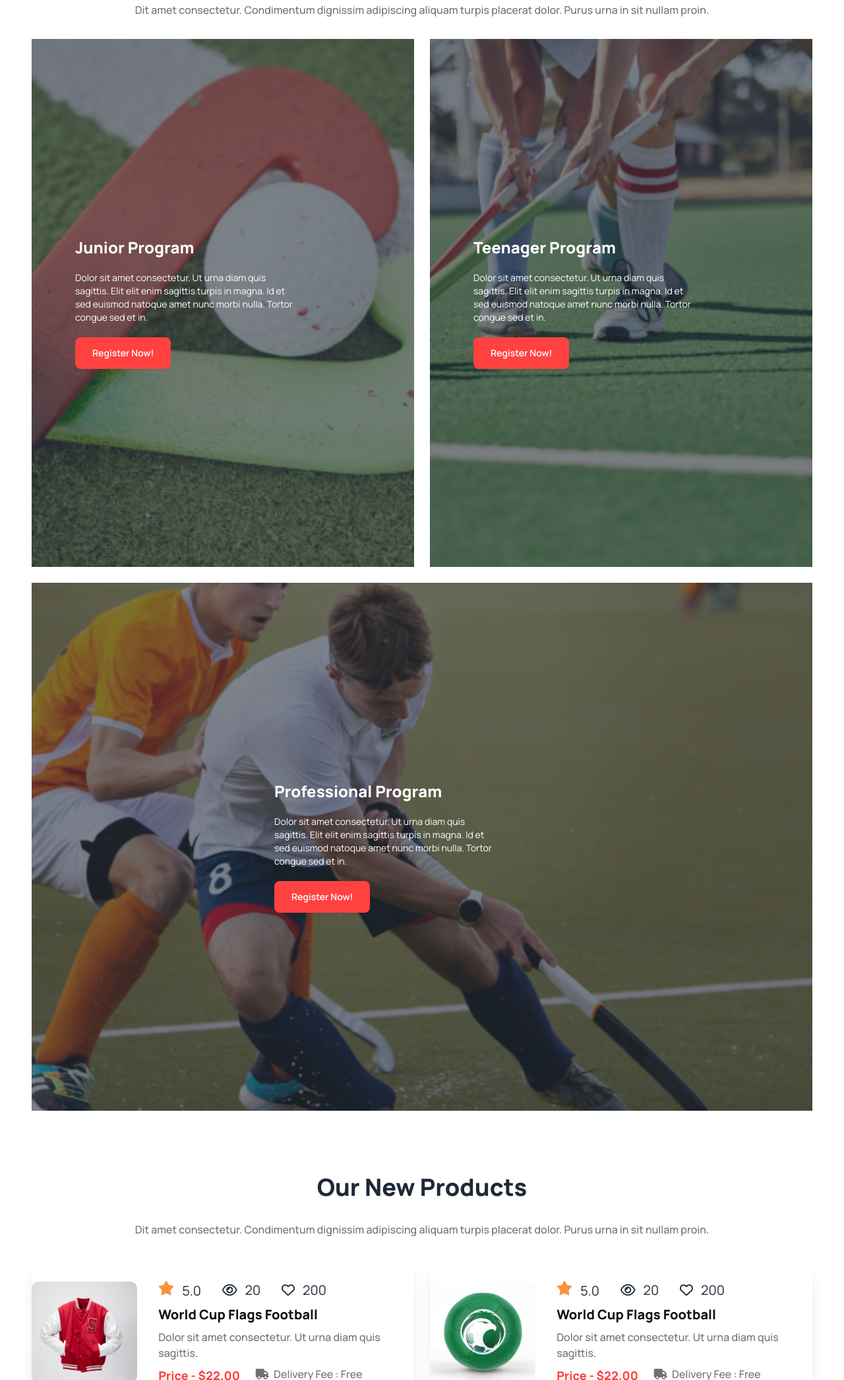
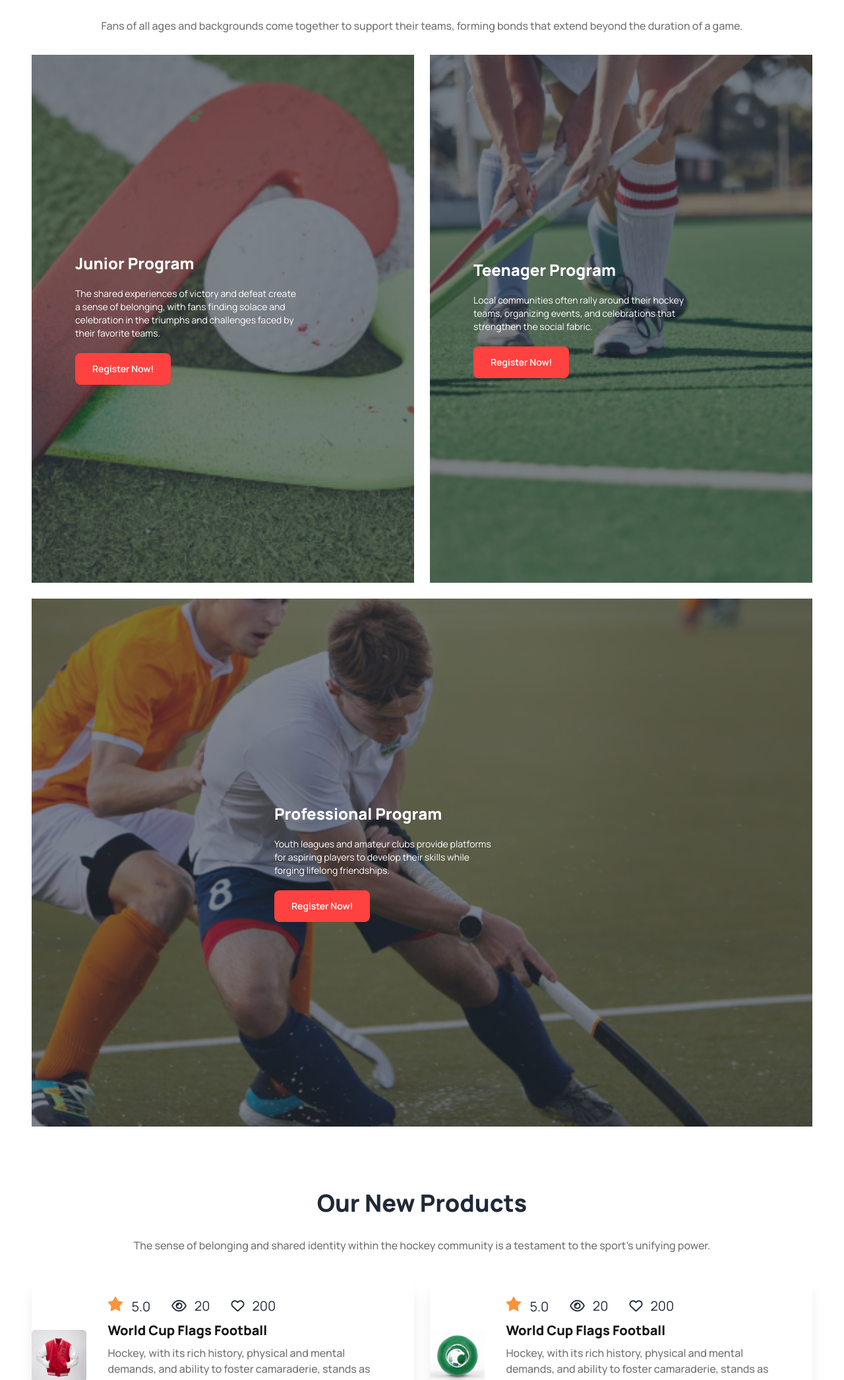
Before and after one commit to Nurunnabi87/hokeys, a plain HTML site: page index.html in a window 1280 px wide. Shown: the part 1683-3774 px from the top of the page at 66% size. Drawn offline with nearby package versions, Linux system fonts and the light colour scheme.

Commit message:
text updated

```diff
--- a/index.html
+++ b/index.html
@@ -135,8 +135,8 @@
             Professional Hockeys Club
           </h3>
           <p class="font-medium text-[#13131899] leading-6">
-            Dit amet consectetur. Condimentum dignissim adipiscing aliquam
-            turpis placerat dolor. Purus urna in sit nullam proin.
+            However, it was in Canada during the 19th century that the modern
+            version of ice hockey began to take shape.
           </p>
           <div class="flex flex-col lg:flex-row gap-6 lg:gap-4 justify-between">
             <div class="space-y-4">
@@ -151,7 +151,7 @@
                 Prayer Facility
               </h4>
               <p class="text-sm text-[#13131899] leading-6">
-                Amet consectetur. Condimentum dignissim adipiscing.
+                However, the mental aspect of the game is equally crucial.
               </p>
             </div>
             <div class="space-y-4">
@@ -181,7 +181,9 @@
                 Senior Player
               </h4>
               <p class="text-sm text-[#13131899] leading-6">
-                Amet consectetur. Condimentum dignissim adipiscing.
+                This combination of physical and mental challenges elevates
+                hockey to a level of complexity that attracts players and fans
+                alike.
               </p>
             </div>
             <div class="space-y-4">
@@ -196,7 +198,8 @@
                 Training Ground
               </h4>
               <p class="text-sm text-[#13131899] leading-6">
-                Amet consectetur. Condimentum dignissim adipiscing.
+                Beyond the ice rink, hockey fosters a sense of community and
+                camaraderie that is unparalleled.
               </p>
             </div>
           </div>
@@ -210,8 +213,8 @@
             Program Sections
           </h3>
           <p class="text-[#13131899] font-medium leading-6">
-            Dit amet consectetur. Condimentum dignissim adipiscing aliquam
-            turpis placerat dolor. Purus urna in sit nullam proin.
+            Fans of all ages and backgrounds come together to support their
+            teams, forming bonds that extend beyond the duration of a game.
           </p>
           <div class="grid grid-cols-1 lg:grid-cols-2 gap-6">
             <div
@@ -225,9 +228,9 @@
                     Junior Program
                   </h1>
                   <p class="mb-5 text-sm text-[#FFF] w-3/4">
-                    Dolor sit amet consectetur. Ut urna diam quis sagittis. Elit
-                    elit enim sagittis turpis in magna. Id et sed euismod
-                    natoque amet nunc morbi nulla. Tortor congue sed et in.
+                    The shared experiences of victory and defeat create a sense
+                    of belonging, with fans finding solace and celebration in
+                    the triumphs and challenges faced by their favorite teams.
                   </p>
                   <button
                     class="btn btn-error bg-[#FF4240] border-2 border-solid border-[#FF4240] px-6 py-3 text-[#FFF]"
@@ -248,9 +251,9 @@
                     Teenager Program
                   </h1>
                   <p class="mb-5 text-sm text-[#FFF] w-3/4">
-                    Dolor sit amet consectetur. Ut urna diam quis sagittis. Elit
-                    elit enim sagittis turpis in magna. Id et sed euismod
-                    natoque amet nunc morbi nulla. Tortor congue sed et in.
+                    Local communities often rally around their hockey teams,
+                    organizing events, and celebrations that strengthen the
+                    social fabric.
                   </p>
                   <button
                     class="btn btn-error bg-[#FF4240] border-2 border-solid border-[#FF4240] px-6 py-3 text-[#FFF]"
@@ -271,9 +274,9 @@
                     Professional Program
                   </h1>
                   <p class="mb-5 text-sm text-[#FFF] w-3/4">
-                    Dolor sit amet consectetur. Ut urna diam quis sagittis. Elit
-                    elit enim sagittis turpis in magna. Id et sed euismod
-                    natoque amet nunc morbi nulla. Tortor congue sed et in.
+                    Youth leagues and amateur clubs provide platforms for
+                    aspiring players to develop their skills while forging
+                    lifelong friendships.
                   </p>
                   <button
                     class="btn btn-error bg-[#FF4240] border-2 border-solid border-[#FF4240] px-6 py-3 text-[#FFF]"
@@ -292,8 +295,8 @@
         >
           <h3 class="text-xl lg:text-4xl font-extrabold">Our New Products</h3>
           <p class="text-[#13131899] font-medium leading-6">
-            Dit amet consectetur. Condimentum dignissim adipiscing aliquam
-            turpis placerat dolor. Purus urna in sit nullam proin.
+            The sense of belonging and shared identity within the hockey
+            community is a testament to the sport's unifying power.
           </p>
           <div class="flex gap-6">
             <div class="card w-1/2 card-side bg-base-100 shadow-xl">
@@ -325,7 +328,9 @@
                   World Cup Flags Football
                 </h2>
                 <p class="text-[#13131899] font-medium leading-6 text-start">
-                  Dolor sit amet consectetur. Ut urna diam quis sagittis.
+                  Hockey, with its rich history, physical and mental demands,
+                  and ability to foster camaraderie, stands as more than just a
+                  sport.
                 </p>
                 <div class="card-actions">
                   <div class="flex gap-6">
@@ -369,7 +374,9 @@
                   World Cup Flags Football
                 </h2>
                 <p class="text-[#13131899] font-medium leading-6 text-start">
-                  Dolor sit amet consectetur. Ut urna diam quis sagittis.
+                  Hockey, with its rich history, physical and mental demands,
+                  and ability to foster camaraderie, stands as more than just a
+                  sport.
                 </p>
                 <div class="card-actions">
                   <div class="flex gap-6">
@@ -415,7 +422,9 @@
                   World Cup Flags Football
                 </h2>
                 <p class="text-[#13131899] font-medium leading-6 text-start">
-                  Dolor sit amet consectetur. Ut urna diam quis sagittis.
+                  Hockey, with its rich history, physical and mental demands,
+                  and ability to foster camaraderie, stands as more than just a
+                  sport.
                 </p>
                 <div class="card-actions">
                   <div class="flex gap-6">
@@ -459,7 +468,9 @@
                   World Cup Flags Football
                 </h2>
                 <p class="text-[#13131899] font-medium leading-6 text-start">
-                  Dolor sit amet consectetur. Ut urna diam quis sagittis.
+                  Hockey, with its rich history, physical and mental demands,
+                  and ability to foster camaraderie, stands as more than just a
+                  sport.
                 </p>
                 <div class="card-actions">
                   <div class="flex gap-6">
@@ -505,7 +516,9 @@
                   World Cup Flags Football
                 </h2>
                 <p class="text-[#13131899] font-medium leading-6 text-start">
-                  Dolor sit amet consectetur. Ut urna diam quis sagittis.
+                  Hockey, with its rich history, physical and mental demands,
+                  and ability to foster camaraderie, stands as more than just a
+                  sport.
                 </p>
                 <div class="card-actions">
                   <div class="flex gap-6">
@@ -549,7 +562,9 @@
                   World Cup Flags Football
                 </h2>
                 <p class="text-[#13131899] font-medium leading-6 text-start">
-                  Dolor sit amet consectetur. Ut urna diam quis sagittis.
+                  Hockey, with its rich history, physical and mental demands,
+                  and ability to foster camaraderie, stands as more than just a
+                  sport.
                 </p>
                 <div class="card-actions">
                   <div class="flex gap-6">
@@ -575,8 +590,10 @@
             Clients Question
           </h3>
           <p class="text-[#13131899] font-medium leading-6">
-            Dit amet consectetur. Condimentum dignissim adipiscing aliquam
-            turpis placerat dolor. Purus urna in sit nullam proin.
+            Whether played on the icy expanses of northern lakes or the inline
+            surfaces of urban arenas, hockey has the power to bring people
+            together, transcending linguistic, cultural, and geographic
+            barriers.
           </p>
           <div class="flex gap-6">
             <img src="images/11.png" alt="" />
@@ -588,8 +605,10 @@
                 </div>
                 <div class="collapse-content">
                   <p class="text-[#13131899] font-medium leading-6">
-                    Dolor sit amet consectetur. Ut urna diam quis sagittis. Elit
-                    elit enim sagittis turpis in magna.
+                    Whether played on the icy expanses of northern lakes or the
+                    inline surfaces of urban arenas, hockey has the power to
+                    bring people together, transcending linguistic, cultural,
+                    and geographic barriers
                   </p>
                 </div>
               </div>
@@ -648,8 +667,9 @@
         >
           <h3 class="text-[#131318] text-4xl font-extrabold">Get In Touch</h3>
           <p class="text-[#13131899] font-medium leading-6">
-            Dit amet consectetur. Condimentum dignissim adipiscing aliquam
-            turpis placerat dolor. Purus urna in sit nullam proin.
+            As the puck glides across the ice, it carries with it the spirit of
+            teamwork, resilience, and the enduring bond that makes hockey a
+            truly unifying force in the world of sport.
           </p>
           <div class="flex gap-12">
             <div class="flex gap-6 flex-col">
@@ -777,9 +797,10 @@ Write your message
       <aside class="space-y-2">
         <h3 class="text-[#fff] text-3xl font-extrabold">Get In Touch</h3>
         <p>
-          Dit amet consectetur. Condimentum <br />
-          adipiscing aliquam turpis placerat dolor. Purus <br />
-          urna in sit nullam proin.
+          As the puck glides across the ice, <br />
+          it carries with it the spirit of teamwork, resilience, and the
+          enduring <br />
+          bond that makes hockey a truly unifying force in the world of sport.
         </p>
         <div class="space-x-2">
           <i class="fa-regular fa-envelope"></i>
```
